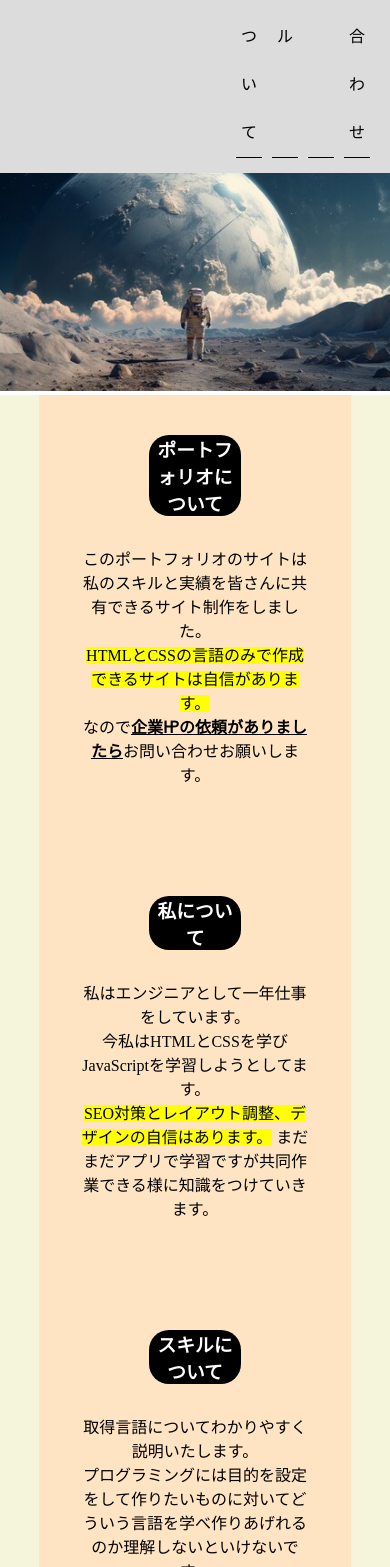
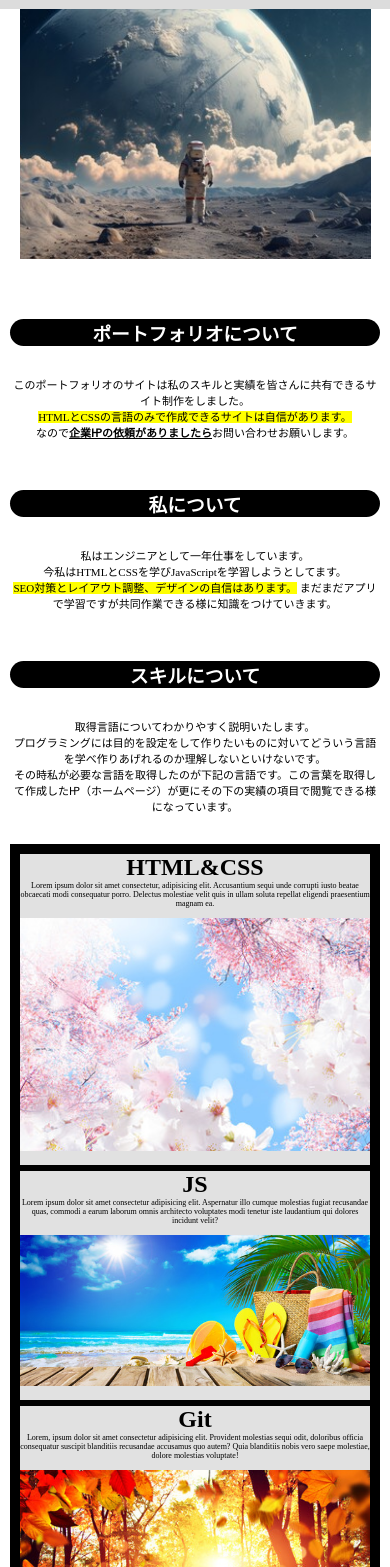
Before and after one commit to programmer-haru/TECH-Co.1, a plain HTML site: page index.html in a window 390 px wide. Shown: the part 98-1665 px from the top of the page. Drawn offline with Linux system fonts and the light colour scheme.

Commit message:
Add files via upload

```diff
--- a/index.html
+++ b/index.html
@@ -20,8 +20,11 @@
         </ul>
     </header>
     <main>
-        <img src="240_F_983685503_qSNoyfWCjuUxSt6DSoiONdQzhPoZ3UOW.jpg" alt="自分の写真" style="width: 100%;">
+        <div class="box">
+            <img src="240_F_983685503_qSNoyfWCjuUxSt6DSoiONdQzhPoZ3UOW.jpg" alt="自分の写真" class="main-image">
+        </div>
         <section>
+            <!-- <article class="pf"> -->
             <article>
                 <h1>ポートフォリオについて</h1>
                 <p>このポートフォリオのサイトは私のスキルと実績を皆さんに共有できるサイト制作をしました。
@@ -49,35 +52,35 @@
                         <p>Lorem ipsum dolor sit amet consectetur, adipisicing elit. Accusantium sequi unde corrupti
                             iusto beatae obcaecati modi consequatur porro. Delectus molestiae velit quis in ullam soluta
                             repellat eligendi praesentium magnam ea.</p>
-                        <img src="240_F_133525381_vgtg2msDvR9qmczG39WlNzx0liLr6lEr.jpg" style="width: 50%;">
+                        <img src="240_F_133525381_vgtg2msDvR9qmczG39WlNzx0liLr6lEr.jpg">
                     </div>
                     <div>
                         <h2>JS</h2>
                         <p>Lorem ipsum dolor sit amet consectetur adipisicing elit. Aspernatur illo cumque molestias
                             fugiat recusandae quas, commodi a earum laborum omnis architecto voluptates modi tenetur
                             iste laudantium qui dolores incidunt velit?</p>
-                        <img src="240_F_266109081_22a0UNlYqLGh3vin77zsPlpINnHC6Bgy.jpg" style="width: 50%;">
+                        <img src="240_F_266109081_22a0UNlYqLGh3vin77zsPlpINnHC6Bgy.jpg">
                     </div>
                     <div>
                         <h2>Git</h2>
                         <p>Lorem, ipsum dolor sit amet consectetur adipisicing elit. Provident molestias sequi odit,
                             doloribus officia consequatur suscipit blanditiis recusandae accusamus quo autem? Quia
                             blanditiis nobis vero saepe molestiae, dolore molestias voluptate!</p>
-                        <img src="240_F_296395696_d7P0n1cpHbSLXmHDr3CXoyR4Z3MOpSZJ.jpg" style="width: 50%;">
+                        <img src="240_F_296395696_d7P0n1cpHbSLXmHDr3CXoyR4Z3MOpSZJ.jpg">
                     </div>
                     <div>
                         <h2>SQL</h2>
                         <p>Lorem ipsum dolor sit amet consectetur adipisicing elit. Similique adipisci veritatis,
                             nostrum laboriosam officia quisquam corrupti aut accusamus, animi provident distinctio autem
                             ipsa deleniti vitae quasi unde iusto, magnam quas!</p>
-                        <img src="240_F_311223008_DJDot1sgigcvvON1FAo0ajrv3Oeo9SwC.jpg" style="width: 50%;">
+                        <img src="240_F_311223008_DJDot1sgigcvvON1FAo0ajrv3Oeo9SwC.jpg">
                     </div>
                     <div>
                         <h2>PHP</h2>
                         <p>Lorem, ipsum dolor sit amet consectetur adipisicing elit. Expedita ipsam praesentium et non
                             iusto tenetur harum minima itaque dolorum laborum voluptatem consequatur dignissimos fuga
                             neque ipsum, maxime nostrum a dicta.</p>
-                        <img src="240_F_978835315_hY1k64dLF9syD3QliFWjlKMLkSLlKVDt.jpg" style="width: 50%;">
+                        <img src="240_F_978835315_hY1k64dLF9syD3QliFWjlKMLkSLlKVDt.jpg">
                     </div>
                 </div>
 
--- a/style.css
+++ b/style.css
@@ -32,21 +32,29 @@ a {
     text-decoration: none;
 }
 
+.box {
+    width: 90%;
+    height: 670px;
+    margin: 0 auto;
+    overflow: hidden;
+}
+
 .main-image {
     width: 90%;
     height: 670px;
     display: block;
     margin: 0 auto;
+    animation: abc 3000ms linear;
 }
 
 main section {
-    background-color: beige;
+    background-color: rgba(223, 223, 223, 0, 288);
 }
 
 article {
     width: 80%;
     margin: 0 auto;
-    background-color: bisque;
+    background-color: rgba(255, 255, 255, 0, 924);
     text-align: center;
     padding: 40px;
 }
@@ -62,7 +70,7 @@ article {
 
 .parent div {
     background-color: rgb(225, 225, 225);
-    width: calc(100% - 12px / 3);
+    width: calc((100% - 12px) / 3);
 }
 
 article h1 {
@@ -83,12 +91,13 @@ article p {
 
 .parent img {
     border-radius: 50px;
+    border-radius: 50px;
     margin: 10px 0;
 }
 
 #achievements div {
     background-color: rgb(172, 172, 172);
-    width: 80px;
+    width: 80%;
     border: 1px solid;
     padding: 10px;
     margin: 10px auto;
@@ -100,7 +109,7 @@ article p {
 
 #form input,
 textarea {
-    width: 80px;
+    width: 80%;
     padding: 10px 0;
     text-align: center;
 }
@@ -129,3 +138,96 @@ textarea {
     letter-spacing: 10px;
     padding: 10px 0;
 }
+
+/* スマホサイズレイアウト調整 */
+@media (max-width:390px) {
+    header {
+        flex-direction: column;
+    }
+
+    header h1 {
+        text-align: center;
+    }
+
+    header ul {
+        width: 100%
+    }
+
+    header li {
+        font-size: 10px;
+    }
+
+    .main-image {
+        width: 100%;
+        height: 250px;
+        object-fit: cover;
+    }
+
+    article {
+        width: 100%;
+        padding: 10px;
+    }
+
+    article h1 {
+        width: 100%;
+    }
+
+    article p {
+        font-size: 11px;
+    }
+
+    .parent div {
+        width: 100%;
+    }
+
+    .parent p {
+        padding: 0;
+    }
+
+    .parent img {
+        width: 100%;
+        border-radius: 0;
+    }
+
+    #achievements p {
+        padding: 10px;
+    }
+
+    #achievements div {
+        width: 100%;
+    }
+
+    .link {
+        width: 60%;
+        font-size: 10px;
+        margin: 20px auto;
+        border-radius: 30px;
+    }
+
+    .last-p {
+        letter-spacing: 3px;
+    }
+
+    .box {
+        width: 90%;
+        height: 300px;
+    }
+}
+
+@keyframes abc {
+    0% {
+        /* 拡大拡大 */
+        scale: 0;
+        /* 透明 */
+        opacity: 0;
+    }
+
+    50% {
+        scale: 3;
+    }
+
+    100% {
+        scale: 1;
+        opacity: 1;
+    }
+}
```
